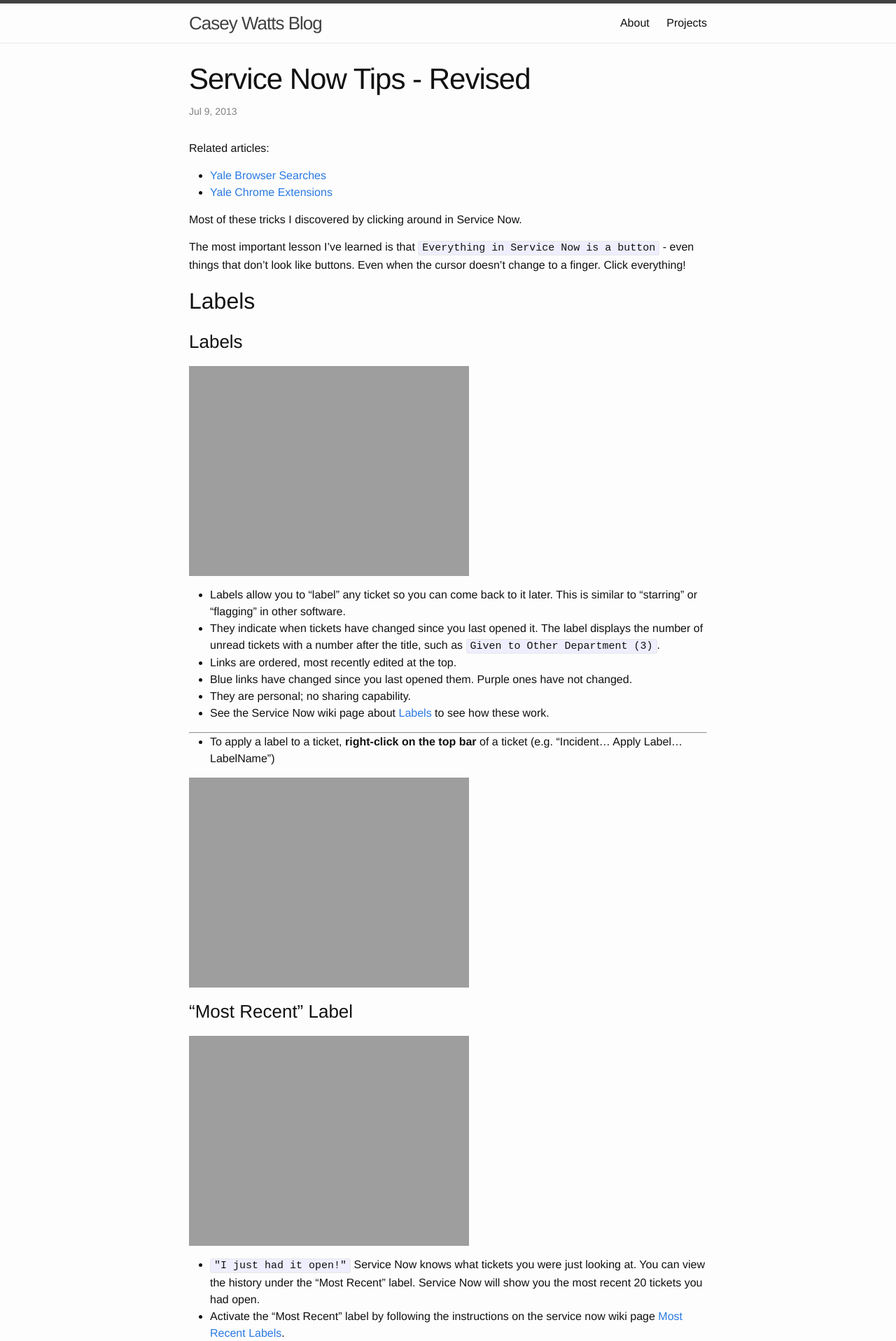
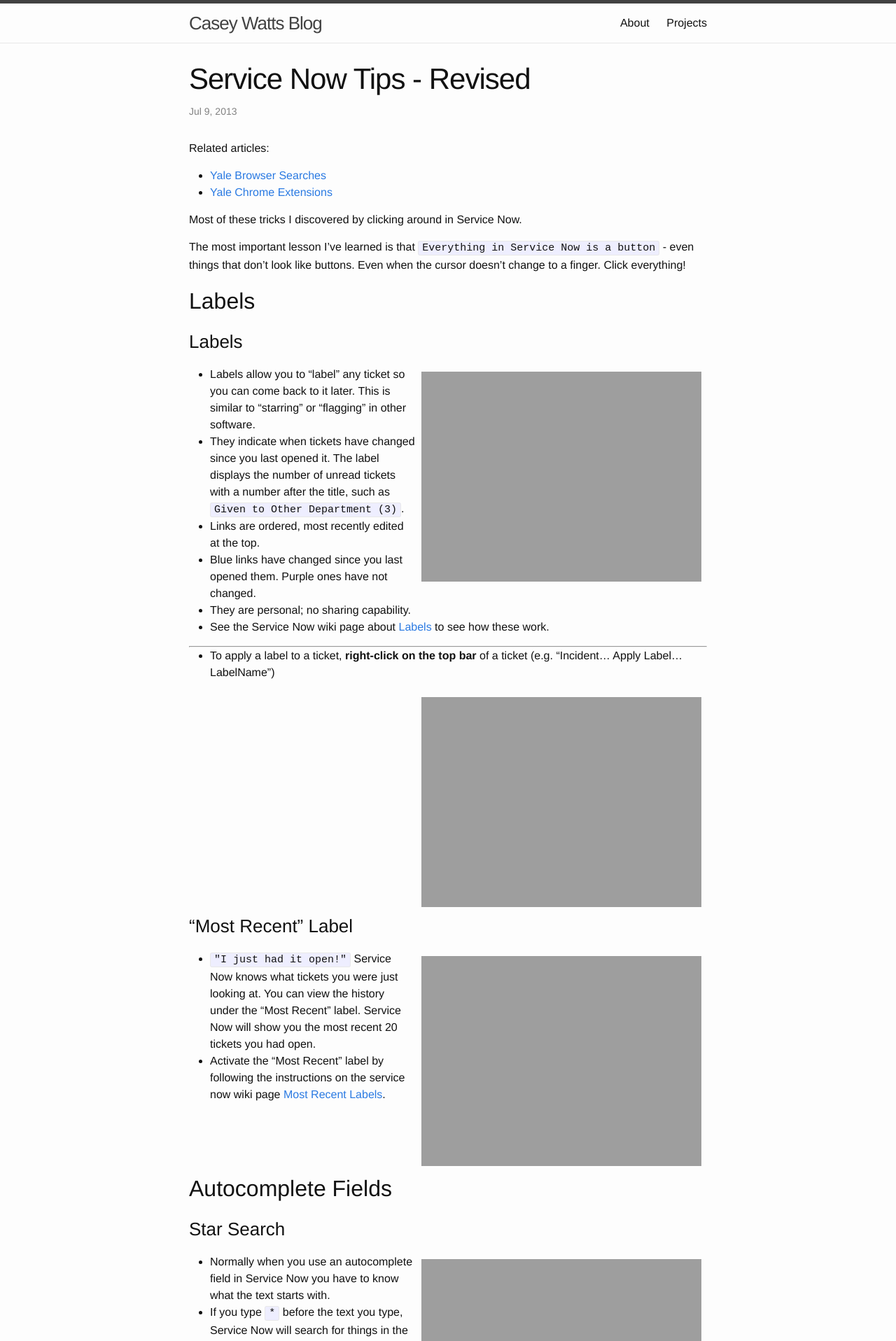
Before and after one commit to caseywatts/caseywatts.github.io, a Jekyll site: the page built from _posts/2013-07-09-service_now_tips_revised.md, in a window 1280 px wide. Shown: the top 1916 px of the page at 70% size. Built offline with Jekyll 4.4.1, drawn with Linux system fonts in a browser that asks for light colours.

Commit message:
add headers and pull-rigt for images custom css

```diff
--- a/_sass/_custom.scss
+++ b/_sass/_custom.scss
@@ -5,3 +5,12 @@
 a:hover {
   text-decoration: none;
 }
+
+h1, h2, h3, h4 {
+  clear:both;
+}
+
+img.righty {
+  float:right;
+  margin:8px;
+}
```
